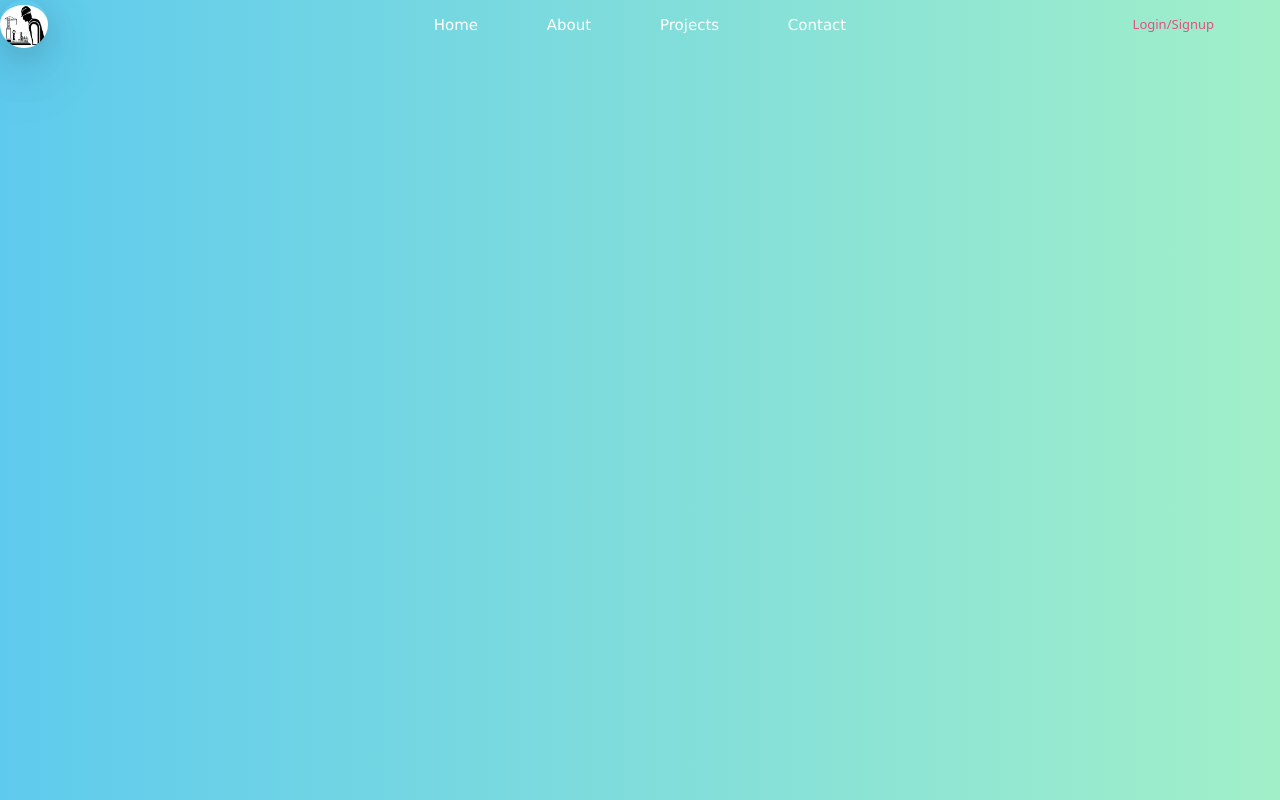
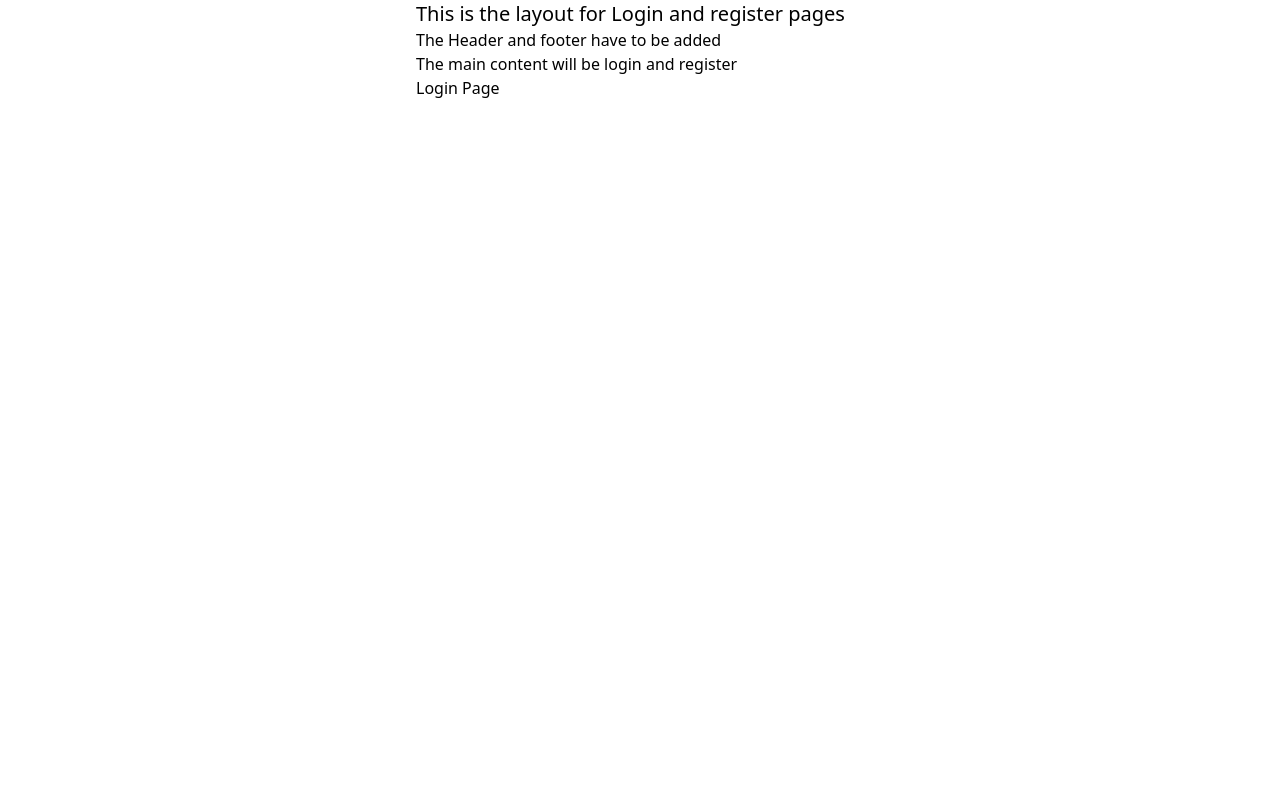
Before and after one commit to narisettiashok/CivilBlog, a React (Create React App) app in the folder Field-Construct/: page /auth/login in a window 1280 px wide. Built offline with nearby package versions, Linux system fonts and the light colour scheme.

Commit message:
Base set up and folder structure

```diff
--- a/Field-Construct/src/App.js
+++ b/Field-Construct/src/App.js
@@ -1,11 +1,20 @@
+import { BrowserRouter, Route, Switch, Redirect } from "react-router-dom";
+
 import './App.css';
-import Header from "./components/Header";
+import AuthLayout from "./layouts/AuthLayout";
+import MainLayout from "./layouts/MainLayout";
 
 function App() {
   return (
-    <div className="App">
-      <Header />
-    </div>
+    <BrowserRouter>
+      <Switch>
+        {/* add routes with layouts */}
+        <Route path="/auth" component={AuthLayout} />
+        <Route path="/" exact={true} component={MainLayout} />
+        {/* add redirect for first page */}
+        <Redirect from="*" to="/" />
+      </Switch>
+    </BrowserRouter>
   );
 }
 
--- /dev/null
+++ b/Field-Construct/src/layouts/AuthLayout.js
@@ -0,0 +1,24 @@
+import { Switch, Route, Redirect } from 'react-router-dom';
+
+import LoginPage from '../pages/Auth/LoginPage';
+import SignUpPage from '../pages/Auth/SignUpPage';
+
+function AuthLayout() {
+    return (
+        <>
+            <div className="container max-w-md mx-auto">
+                <h4 className="text-xl">This is the layout for Login and register pages</h4>
+                <p>The Header and footer have to be added</p>
+                <p>The main content will be login and register</p>
+                <Switch>
+                    <Route path='/auth/login' exact={true} component={LoginPage} />
+                    <Route path='/auth/sign-up' exact={true} component={SignUpPage} />
+                    <Redirect from="/auth" to="/auth/login" ></Redirect>
+                </Switch>
+            </div>
+        </>
+    );
+}
+
+
+export default AuthLayout;
--- /dev/null
+++ b/Field-Construct/src/layouts/MainLayout.js
@@ -0,0 +1,25 @@
+import { Switch, Route } from 'react-router-dom';
+
+import HomePage from '../pages/HomePage';
+import Header from '../components/Header';
+
+function MainLayout() {
+    return (
+        <>
+            <div className="container max-w-screen-xl mx-auto">
+                <Header />
+                <div className="text-center">
+                    <h4 className="text-xl">This is the layout for the pages after the user logs in</h4>
+                    <p>The Header and footer have to be added</p>
+                    <p>The main content will be pages after the user logs in</p>
+                </div>
+                <Switch>
+                    <Route path='/home' component={HomePage} exact={true} />
+                </Switch>
+            </div>
+        </>
+    );
+}
+
+
+export default MainLayout;
--- /dev/null
+++ b/Field-Construct/src/pages/Auth/LoginPage.jsx
@@ -0,0 +1,9 @@
+function LoginPage() {
+    return (
+        <>
+            <h4>Login Page</h4>
+        </>
+    );
+}
+
+export default LoginPage;
--- /dev/null
+++ b/Field-Construct/src/pages/Auth/SignUpPage.jsx
@@ -0,0 +1,10 @@
+function SignUpPage() {
+    return (
+        <>
+            <h4>Sign Up Page</h4>
+        </>
+    );
+}
+
+
+export default SignUpPage;
--- /dev/null
+++ b/Field-Construct/src/pages/HomePage.jsx
@@ -0,0 +1,9 @@
+function HomePage() {
+    return (
+        <>
+            <h2 className="text-xl">This is the home page displayed after the user logs in </h2>
+        </>
+    );
+}
+
+export default HomePage;
```
Also changed, not shown: Field-Construct/src/components/Header.jsx (+6 -2 lines).
